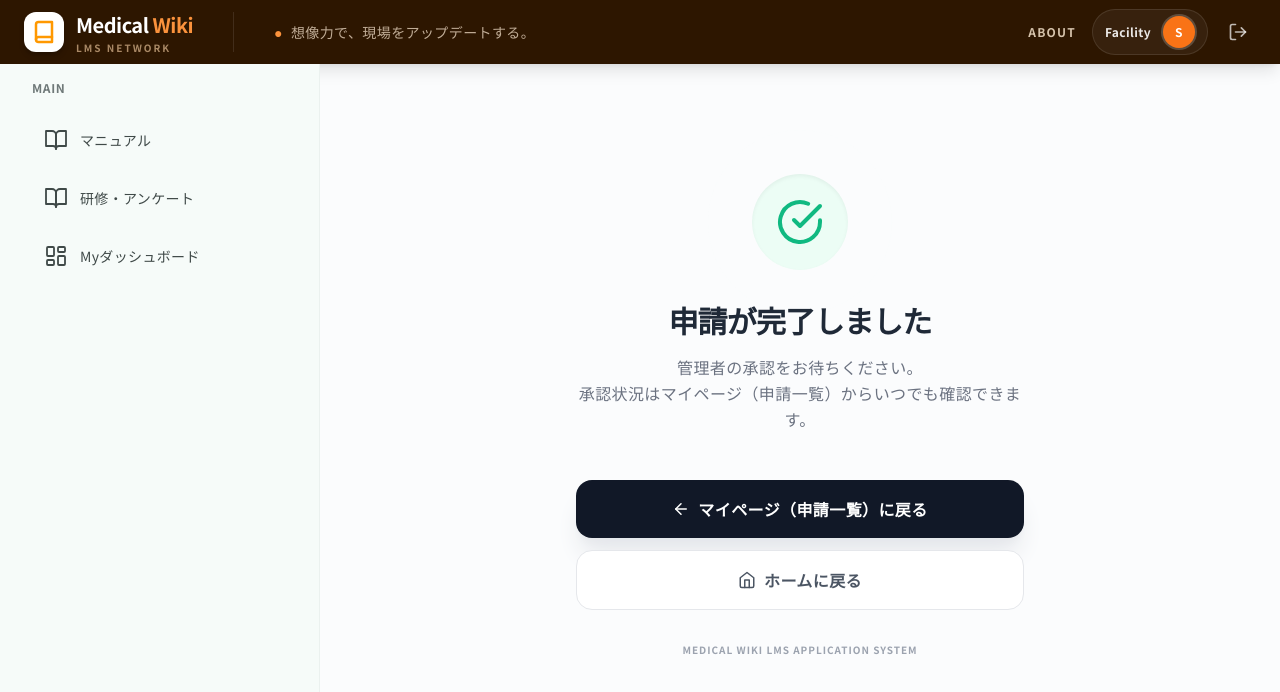
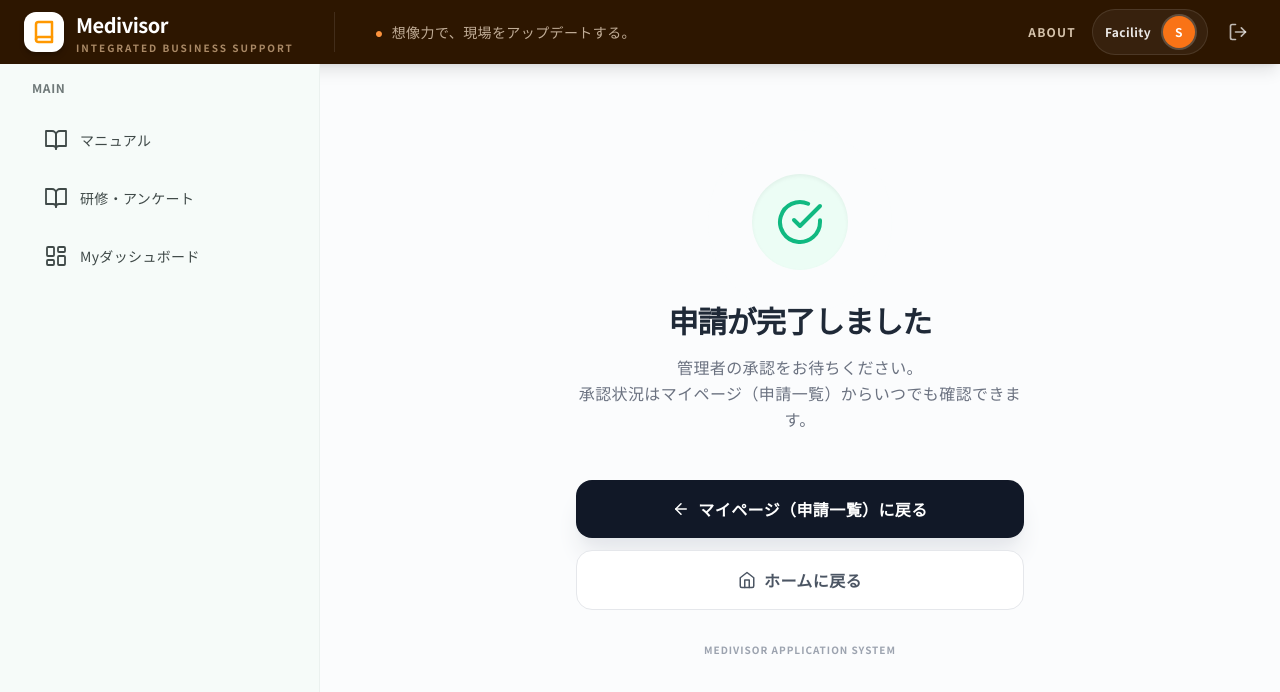
Before and after one commit to YukihitoTomojiri/medical-wiki-lms, a React (Vite) app in the folder frontend/: page /submission-success in a window 1280 px wide. Shown: the top 692 px of the page. Built offline with nearby package versions, Linux system fonts and the light colour scheme; sample sign-in values are in the browser's storage.

Commit message:
feat: rename project to Medivisor and simplify README

```diff
--- a/frontend/index.html
+++ b/frontend/index.html
@@ -4,8 +4,8 @@
     <meta charset="UTF-8" />
     <link rel="icon" type="image/svg+xml" href="/vite.svg" />
     <meta name="viewport" content="width=device-width, initial-scale=1.0" />
-    <title>社内Wiki & 学習管理システム</title>
-    <meta name="description" content="医療法人向け社内マニュアル・学習管理システム" />
+    <title>Medivisor | 医療・介護 業務支援統合システム</title>
+    <meta name="description" content="医療・介護現場の業務（マニュアル閲覧・有給申請・勤怠管理）を統合管理するプラットフォーム" />
     <link rel="preconnect" href="https://fonts.googleapis.com">
     <link rel="preconnect" href="https://fonts.gstatic.com" crossorigin>
     <link href="https://fonts.googleapis.com/css2?family=Noto+Sans+JP:wght@400;500;600;700&display=swap" rel="stylesheet">
--- a/frontend/src/components/common/Logo.tsx
+++ b/frontend/src/components/common/Logo.tsx
@@ -12,10 +12,10 @@ const Logo = () => {
             </div>
             <div className="flex flex-col leading-none">
                 <span className="text-xl font-black text-white tracking-tight">
-                    Medical <span className="text-orange-400">Wiki</span>
+                    Medivisor
                 </span>
                 <span className="text-[10px] font-bold tracking-[0.2em] text-orange-200/60 uppercase mt-1">
-                    LMS NETWORK
+                    Integrated Business Support
                 </span>
             </div>
         </div>
--- a/frontend/src/pages/SubmissionSuccessPage.tsx
+++ b/frontend/src/pages/SubmissionSuccessPage.tsx
@@ -48,7 +48,7 @@ export default function SubmissionSuccessPage() {
 
                 {/* Footer Tip */}
                 <p className="text-[10px] text-gray-400 font-bold uppercase tracking-widest">
-                    Medical Wiki LMS Application System
+                    Medivisor Application System
                 </p>
             </div>
         </div>
```
Also changed, not shown: 2 other files (tests, documents, lock files or other folders).
